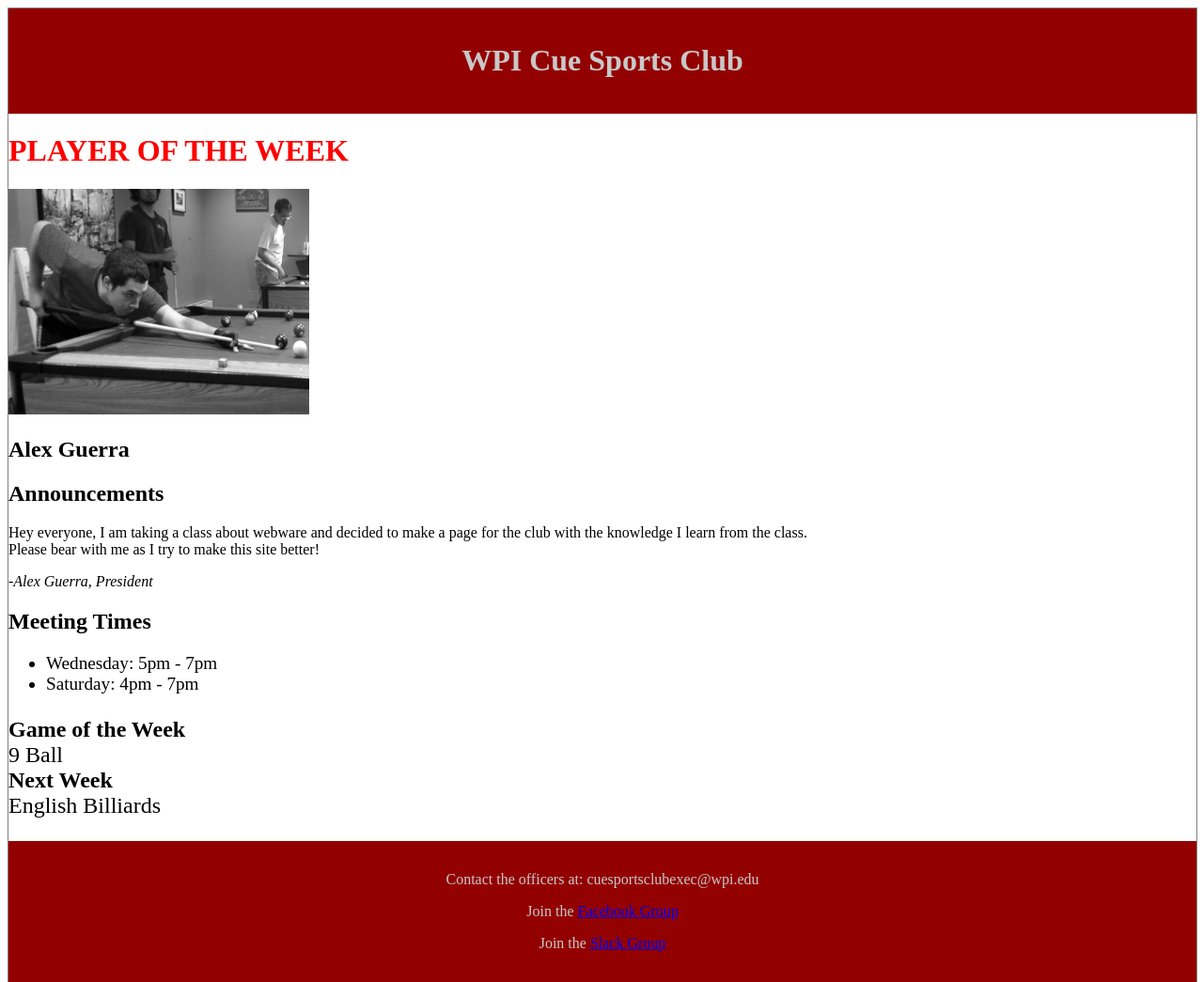
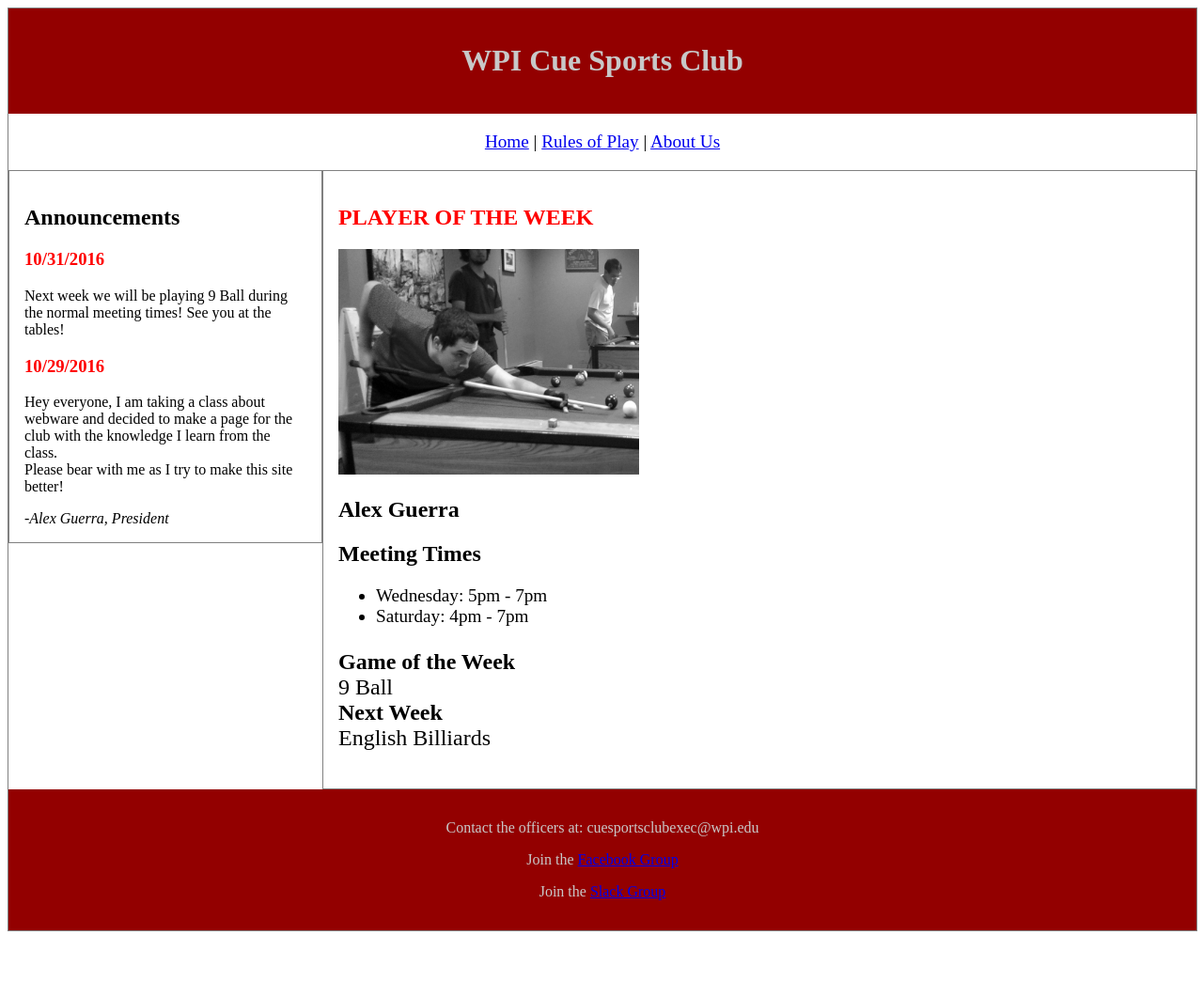
Before and after one commit to 14SilverX/CSCWebsite, a website: page index.html in a window 1280 px wide. Shown: the top 1045 px of the page at 94% size. After the commit the page ends 999 px from the top, so only its background shows below. Drawn offline with Linux system fonts and the light colour scheme.

Commit message:
Move announcements to the side and added in links for future pages

```diff
--- a/index.html
+++ b/index.html
@@ -25,13 +25,26 @@
     <h1>WPI Cue Sports Club</h1>
     </header>
 
+    <p style="font-style: underline; text-align: center; font-size: 120%">
+    	<a href="#">Home</a> |
+    	<a href="#">Rules of Play</a> |
+    	<a href="#">About Us</a>
+    </p>
+
+    <nav style="float: left; max-width: 300px; margin: 0; padding: 1em; border: 1px solid gray">
+    	<h2>Announcements</h2>
+    	<h3 style="color: red">10/31/2016</h3>
+    	<p>Next week we will be playing 9 Ball during the normal meeting times! See you at the tables!</p>
+
+    	<h3 style="color: red">10/29/2016</h3>
+    	<p>Hey everyone, I am taking a class about webware and decided to make a page for the club with the knowledge I learn from the class. <br>Please bear with me as I try to make this site better!</p>
+    	<i>-Alex Guerra, President</i>
+    </nav>
+
+    <article style="border: 1px solid gray; padding: 1em; overflow: hidden">
     	<h1 style="color:red">PLAYER OF THE WEEK</h1>
 	    <img src="https://github.com/14SilverX/CSCWebsite/blob/master/Images/PlayerOfTheWeek/AlexGuerraPOTW.jpg?raw=true" alt="Alex Guerra" width="320" height="240">
 	    <h2>Alex Guerra</h2>
-
-    <h2>Announcements</h2>
-    <p>Hey everyone, I am taking a class about webware and decided to make a page for the club with the knowledge I learn from the class. <br>Please bear with me as I try to make this site better!</p>
-    <i>-Alex Guerra, President</i>
 
 	    <h2>Meeting Times</h2>
 	    <ul>
@@ -43,6 +56,7 @@
 	    <br style="font-size: 120%">9 Ball
 	    <br><b>Next Week</b>
 	    <br style="font-size: 120%">English Billiards</p>
+    </article>
 
     <footer>
     	<p>Contact the officers at: cuesportsclubexec@wpi.edu</p>
```
Lines whose indentation alone changed are shown as unchanged.
